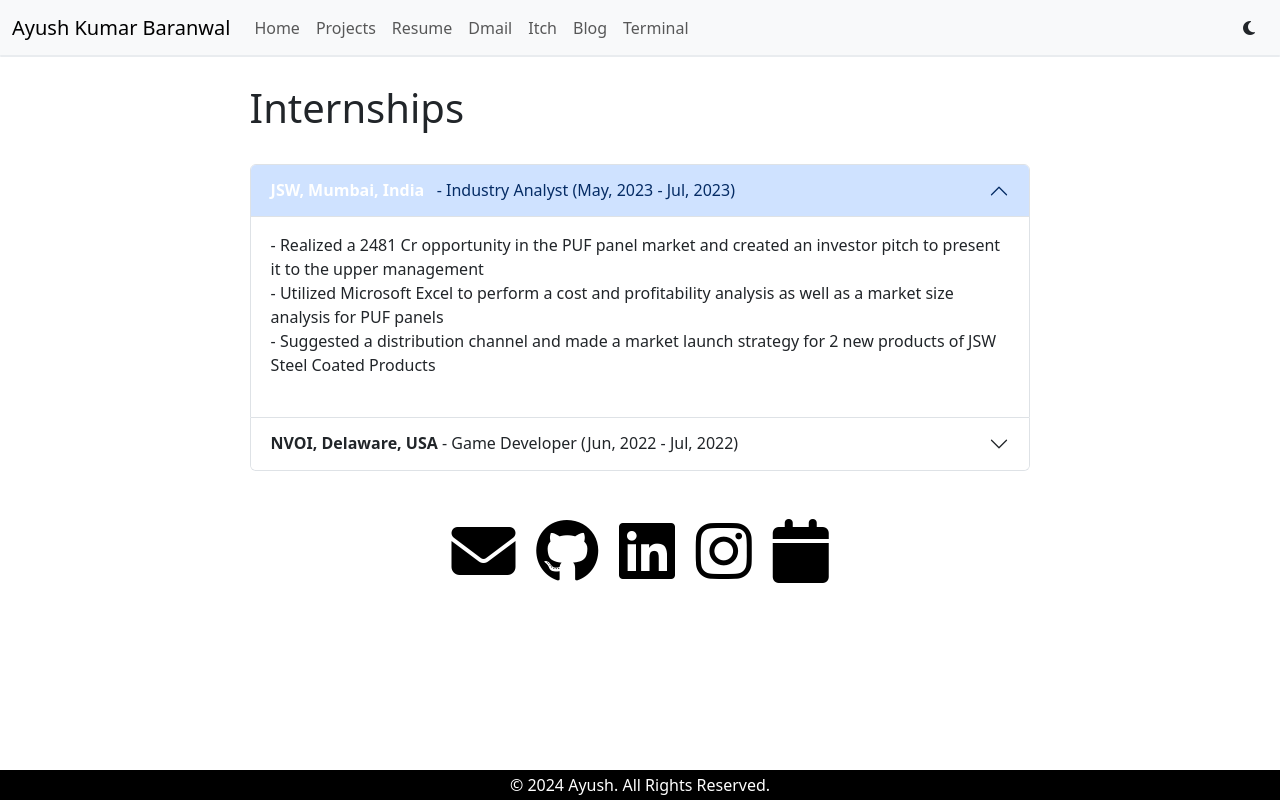
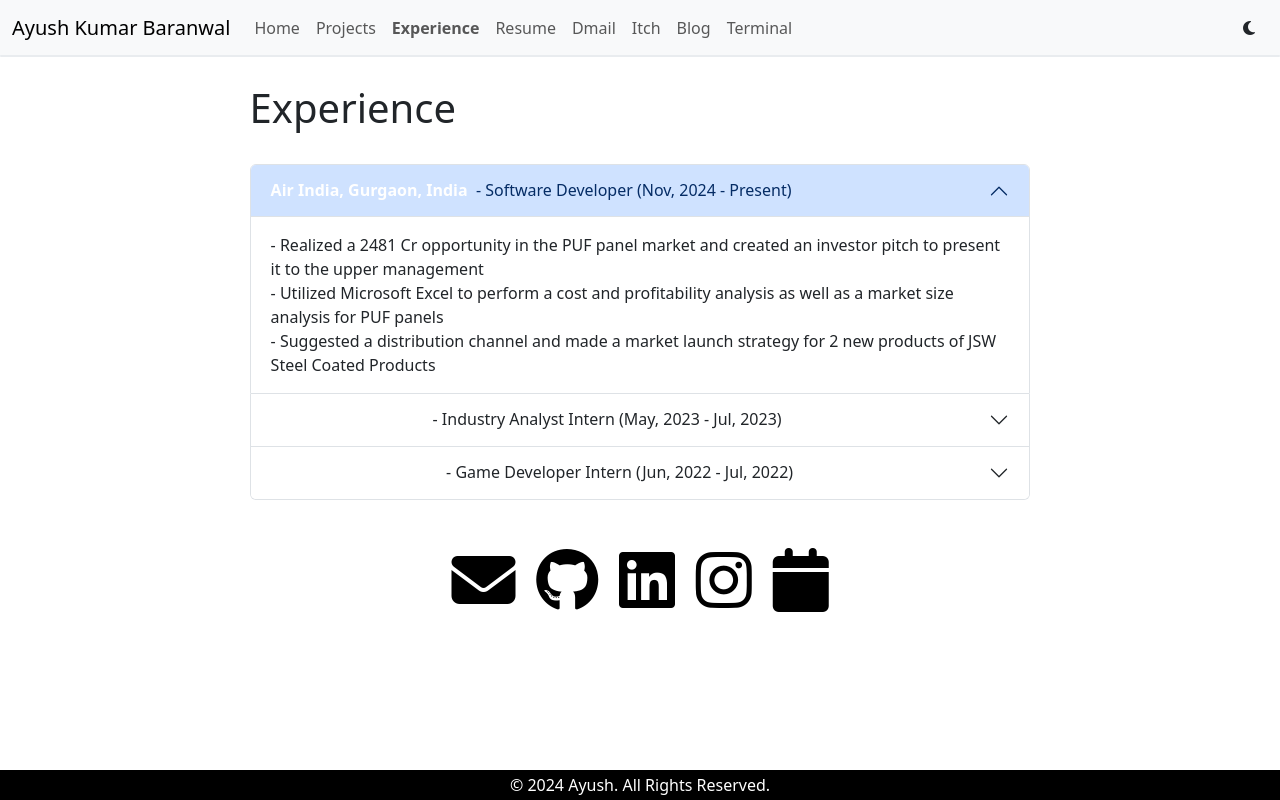
Before and after one commit to Ayush-Baranwal-X/Ayush-Baranwal-X.github.io, a React (Create React App) app: page /experience in a window 1280 px wide. Built offline with nearby package versions, Linux system fonts and the light colour scheme.

Commit message:
Added experience section

```diff
--- a/src/MyComponents/Experience.js
+++ b/src/MyComponents/Experience.js
@@ -5,12 +5,16 @@ function AlwaysOpenExample(props) {
     return (
         <div style={{ marginLeft: props.mobile === false ? '19.5%' : '5%', marginRight: props.mobile === false ? '19.5%' : '5%' }}>
             <br></br>
-            <h1>Internships</h1>
+            <h1>Experience</h1>
             <br></br>
             <Accordion defaultActiveKey={['0']} alwaysOpen>
 
                 <Accordion.Item eventKey="0">
-                    <Accordion.Header><b style={{ color: props.darkMode === false ? 'black' : 'white' }}>JSW, Mumbai, India</b> &nbsp;&nbsp;&nbsp;- Industry Analyst (May, 2023 - Jul, 2023)</Accordion.Header>
+                    {props.mobile === false ?
+                        <Accordion.Header><b style={{ color: props.darkMode === false ? 'black' : 'white' }}> Air India, Gurgaon, India</b> &nbsp; - Software Developer (Nov, 2024 - Present)</Accordion.Header>
+                        :
+                        <Accordion.Header><b style={{ color: props.darkMode === false ? 'black' : 'white' }}> Air India, Gurgaon, India</b> SDE <br></br> (Nov, 2024 - Present)</Accordion.Header>
+                    }
                     <Accordion.Body>
                         - Realized a 2481 Cr opportunity in the PUF panel market and created an investor pitch to present it to the upper management
                         <br></br>
@@ -18,21 +22,34 @@ function AlwaysOpenExample(props) {
                         <br></br>
                         - Suggested a distribution channel and made a market launch strategy for 2 new products of JSW Steel Coated Products
                         <br></br>
+                    </Accordion.Body>
+                </Accordion.Item>
+
+                <Accordion.Item eventKey="1">
+                    {props.mobile === false ?
+                        <Accordion.Header><b style={{ color: props.darkMode === false ? 'black' : 'white' }}> JSW, Mumbai, India</b> &nbsp; - Industry Analyst Intern (May, 2023 - Jul, 2023)</Accordion.Header>
+                        :
+                        <Accordion.Header><b style={{ color: props.darkMode === false ? 'black' : 'white' }}> JSW, Mumbai, India</b> Industry Analyst Intern <br></br> (May, 2023 - Jul, 2023)</Accordion.Header>
+                    }
+                    <Accordion.Body>
+                        - Used an Excel-based model with demand, costs, and pricing estimates to identify a $300M market opportunity
+                        <br></br>
+                        - Conducted data-driven market research on PUF Panels and analyzed trends, giving insights to senior management
                         <br></br>
                     </Accordion.Body>
                 </Accordion.Item>
 
-                <Accordion.Item eventKey="1">
-                    <Accordion.Header><b>NVOI, Delaware, USA</b> &nbsp;- Game Developer (Jun, 2022 - Jul, 2022)</Accordion.Header>
+                <Accordion.Item eventKey="2">
+                    {props.mobile === false ?
+                        <Accordion.Header><b style={{ color: props.darkMode === false ? 'black' : 'white' }}> NVOI, Delaware, USA</b> &nbsp; - Game Developer Intern (Jun, 2022 - Jul, 2022)</Accordion.Header>
+                        :
+                        <Accordion.Header><b style={{ color: props.darkMode === false ? 'black' : 'white' }}> NVOI, Delaware, USA</b> Game Developer Intern <br></br> (Jun, 2022 - Jul, 2022)</Accordion.Header>
+                    }
                     <Accordion.Body>
-                        - Worked with a Web 3.0 Startup to create 2D arcade video games from scratch using the Godot Game Engine for the Startup
+                        - Developed 2D arcade games with procedural level generation for a Web 3.0 startup using the Godot Engine
                         <br></br>
-                        - Built an infinite side scrolling game which included flapping, laser shooting and dashing as the main mechanics
+                        - Built infinite side-scrolling gameplay with seamless background scrolling and mechanics like jumping, shooting, etc
                         <br></br>
-                        - Created another infinite side scroller where the main mechanics were jumping, speed falling and laser shooting
-                        <br></br>
-                        <br></br>
-                        You can visit it at : <Link style={{ color: props.darkMode === false ? 'purple' : 'cyan', textDecoration: 'none' }} to='https://rail.pythonanywhere.com/' target='_blank' >rail.pythonanywhere.com</Link>
                     </Accordion.Body>
                 </Accordion.Item>
 
--- a/src/MyComponents/NavBar.js
+++ b/src/MyComponents/NavBar.js
@@ -30,13 +30,13 @@ function NavScrollExample(props) {
                                 <Link className="nav-link" to="/projects">Projects</Link>
                             }
                         </li>
-                        {/* <li className="nav-item">
+                        <li className="nav-item">
                             {props.experience === true ?
                                 <Link className="nav-link" to="/experience"><b>Experience</b></Link>
                                 :
                                 <Link className="nav-link" to="/experience">Experience</Link>
                             }
-                        </li> */}
+                        </li>
                         <li className="nav-item">
                             <Link className="nav-link" to="https://drive.google.com/file/d/176iTzRpnBXoYf9pK5MgwRjIBKrBPv5M4/view   " target='_blank'>Resume</Link>
                         </li>
```
